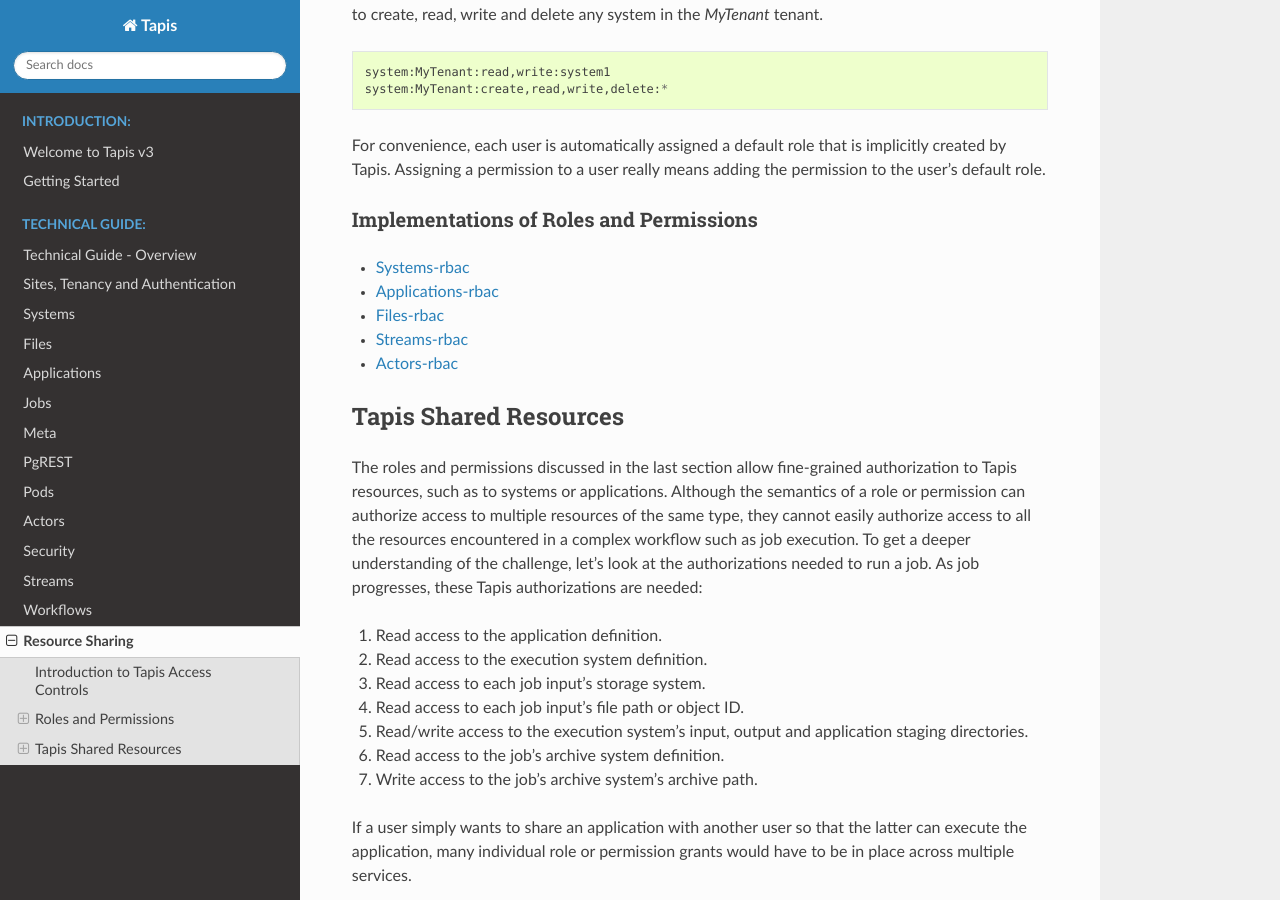
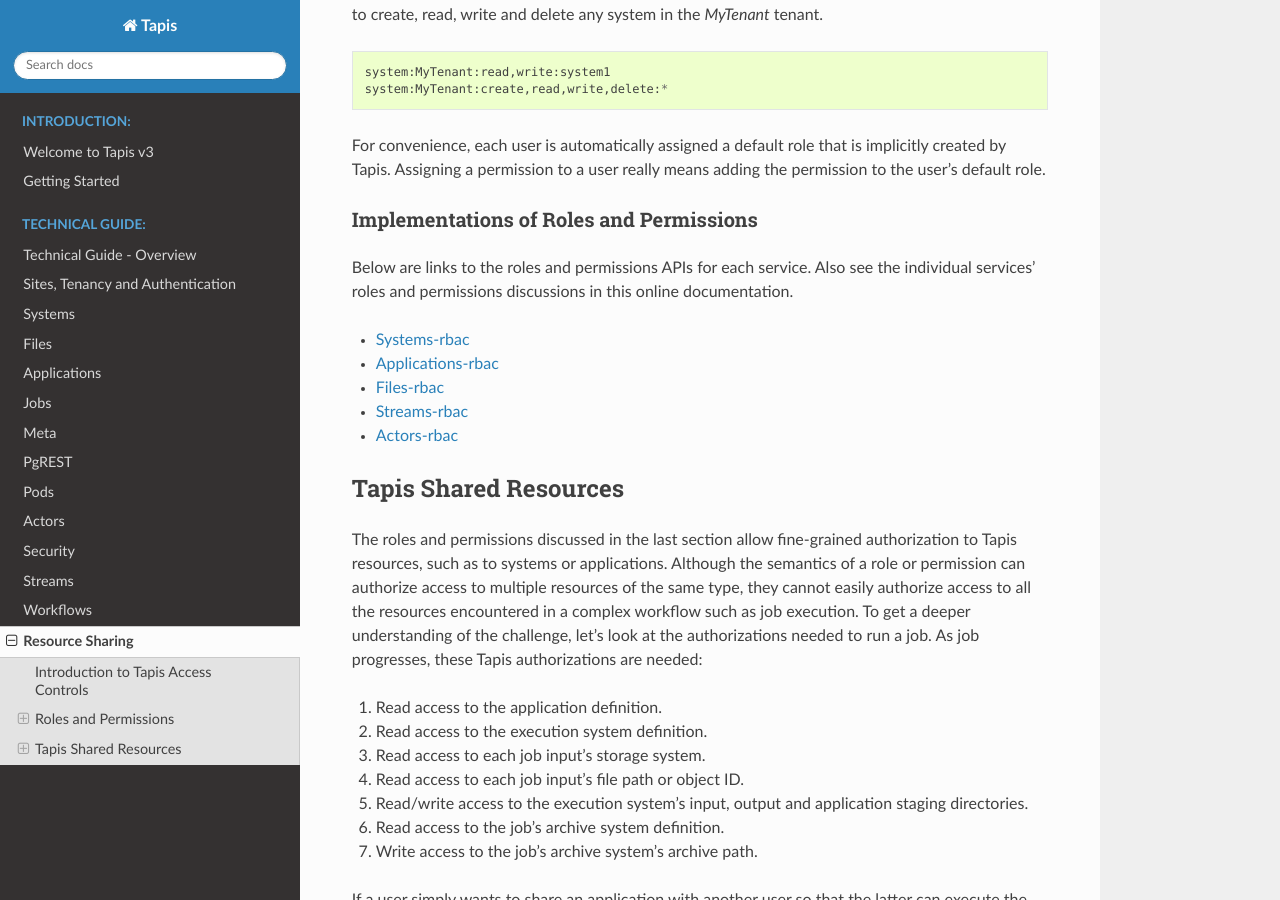
Before and after one commit to tapis-project/documentation, a Sphinx documentation site: the page built from source/technical/sharing.rst, in a window 1280 px wide and 900 px high, scrolled down 1230 px. Built offline with Sphinx 7.4.7 and the Read the Docs theme 2.0.0, drawn with Linux system fonts in a browser that asks for light colours; some of the changed text lies outside the part shown.

Commit message:
Job/sharing edits

```diff
--- a/source/technical/jobs.rst
+++ b/source/technical/jobs.rst
@@ -719,7 +719,9 @@
 Notifications
 -------------
 
-Not implemented yet.
+Notifications are the messages sent to subscribers who have registered interest in certain job events.  See Subscriptions_ for details.
+
+..  _Subscriptions: #subscriptions
 
 
 Dynamic Execution System Selection
--- a/source/technical/sharing.rst
+++ b/source/technical/sharing.rst
@@ -50,6 +50,8 @@
 
 Implementations of Roles and Permissions
 ----------------------------------------
+
+Below are links to the roles and permissions APIs for each service.  Also see the individual services' roles and permissions discussions in this online documentation.
 
 - Systems-rbac_
 - Applications-rbac_
@@ -144,6 +146,8 @@
 Implementations of Tapis Sharing
 ^^^^^^^^^^^^^^^^^^^^^^^^^^^^^^^^
 
+Below are links to the sharing APIs for each service.  Also see the individual services' sharing discussions in this online documentation.
+
 - Systems-Sharing_
 - Applications-Sharing_
 - Files-Sharing_
```
